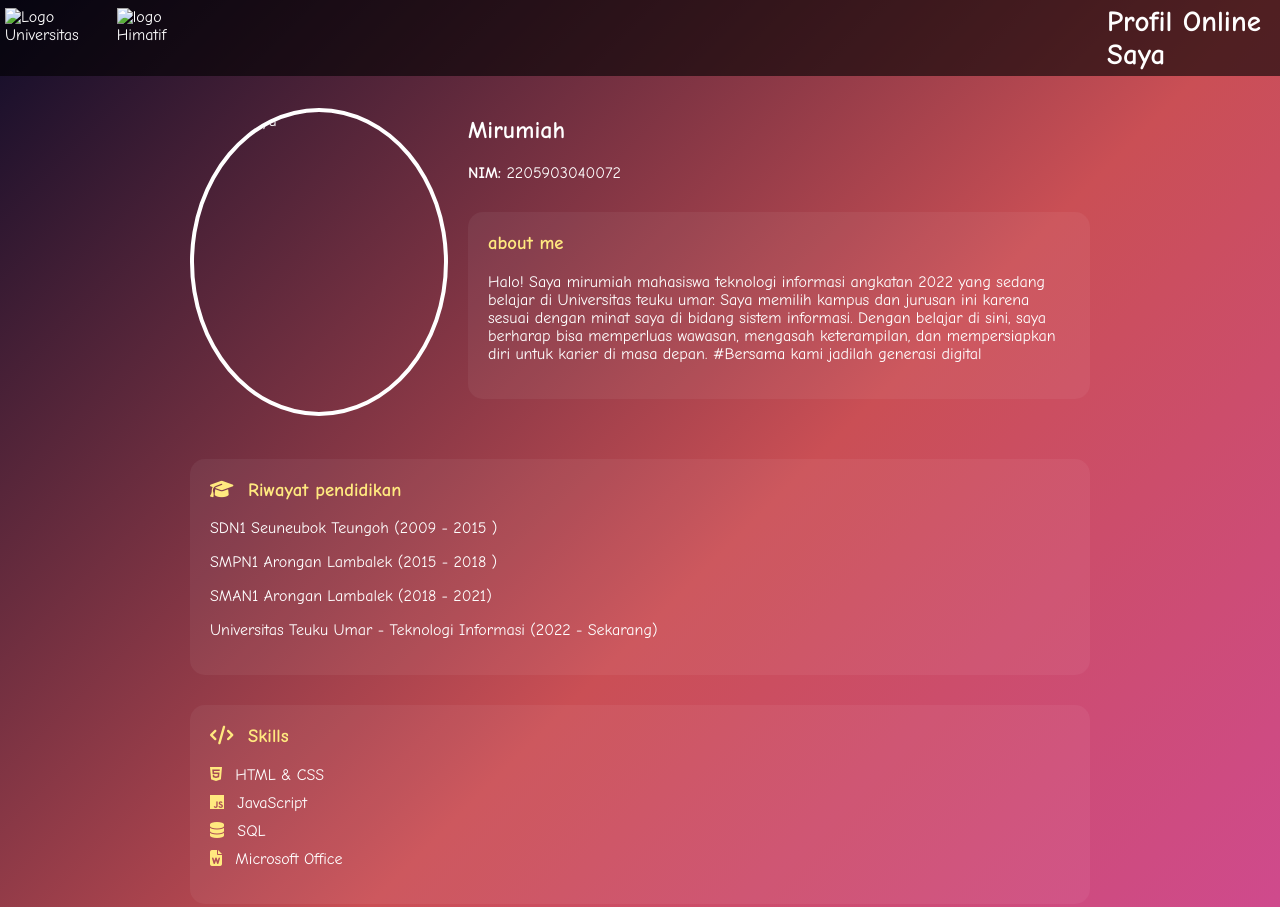
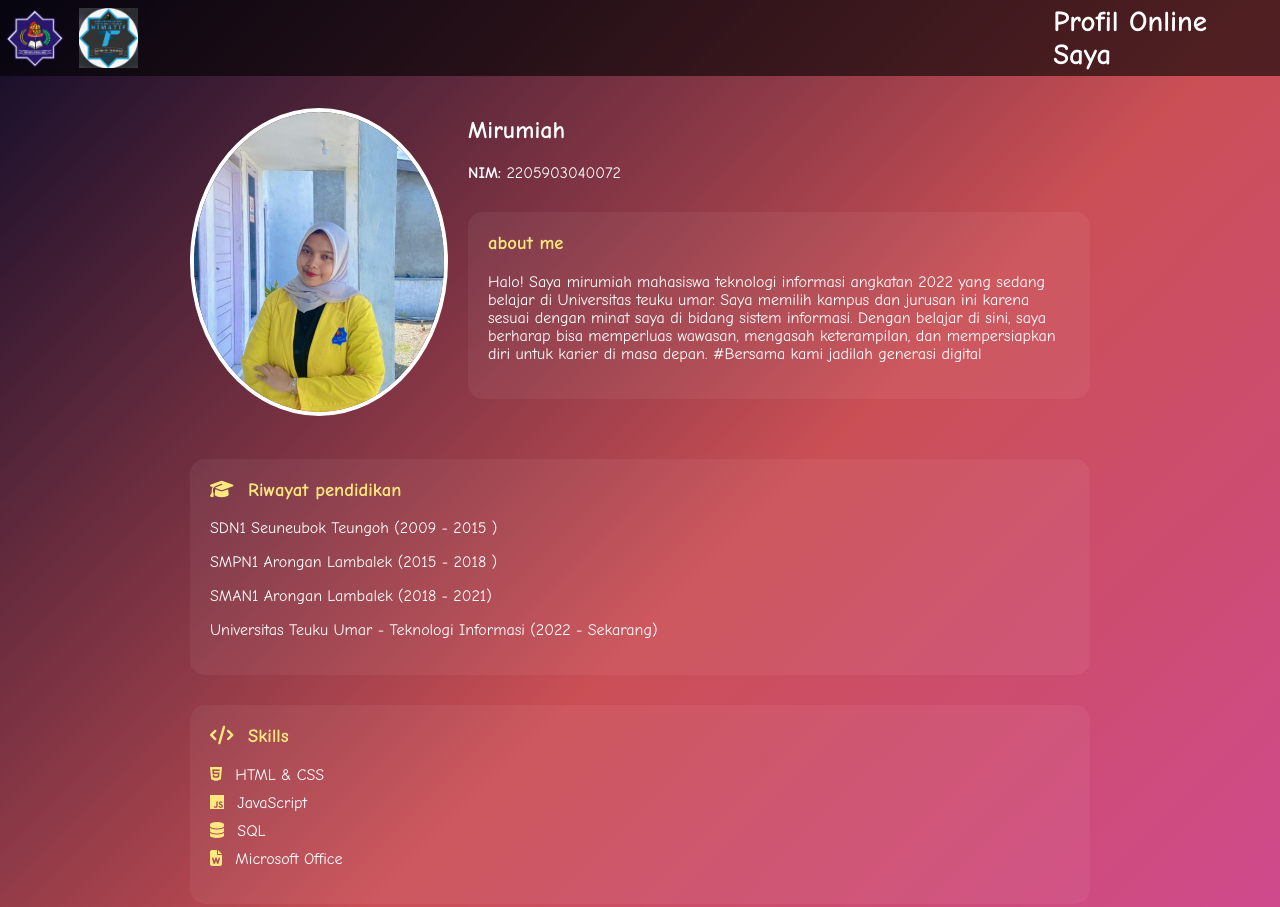
Before and after one commit to MIRU62/MIRU62.github.io, a plain HTML site: page index.html in a window 1280 px wide. Shown: the top 907 px of the page. Drawn offline with Linux system fonts and the light colour scheme.

Commit message:
index.html

```diff
--- a/index.html
+++ b/index.html
@@ -14,8 +14,8 @@
 <body>
 
   <header>
-    <img src="images.jpg/logo.png" alt="Logo Universitas">
-    <img src="images.jpg/logo_himatif.jpg" alt="logo Himatif">
+    <img src="logo.png" alt="Logo Universitas">
+    <img src="logo_himatif.jpg" alt="logo Himatif">
 
     <h1>Profil Online Saya</h1>
   </header>
@@ -24,7 +24,7 @@
 
     <!-- Bagian Profil -->
     <div class="profile">
-      <img src="images.jpg/pp_apkweb.jpg" alt="Foto Saya">
+      <img src="pp_apkweb.jpg" alt="Foto Saya">
       <div class="about">
         <h2>Mirumiah</h2>
         <p><strong>NIM:</strong> 2205903040072</p>
```
